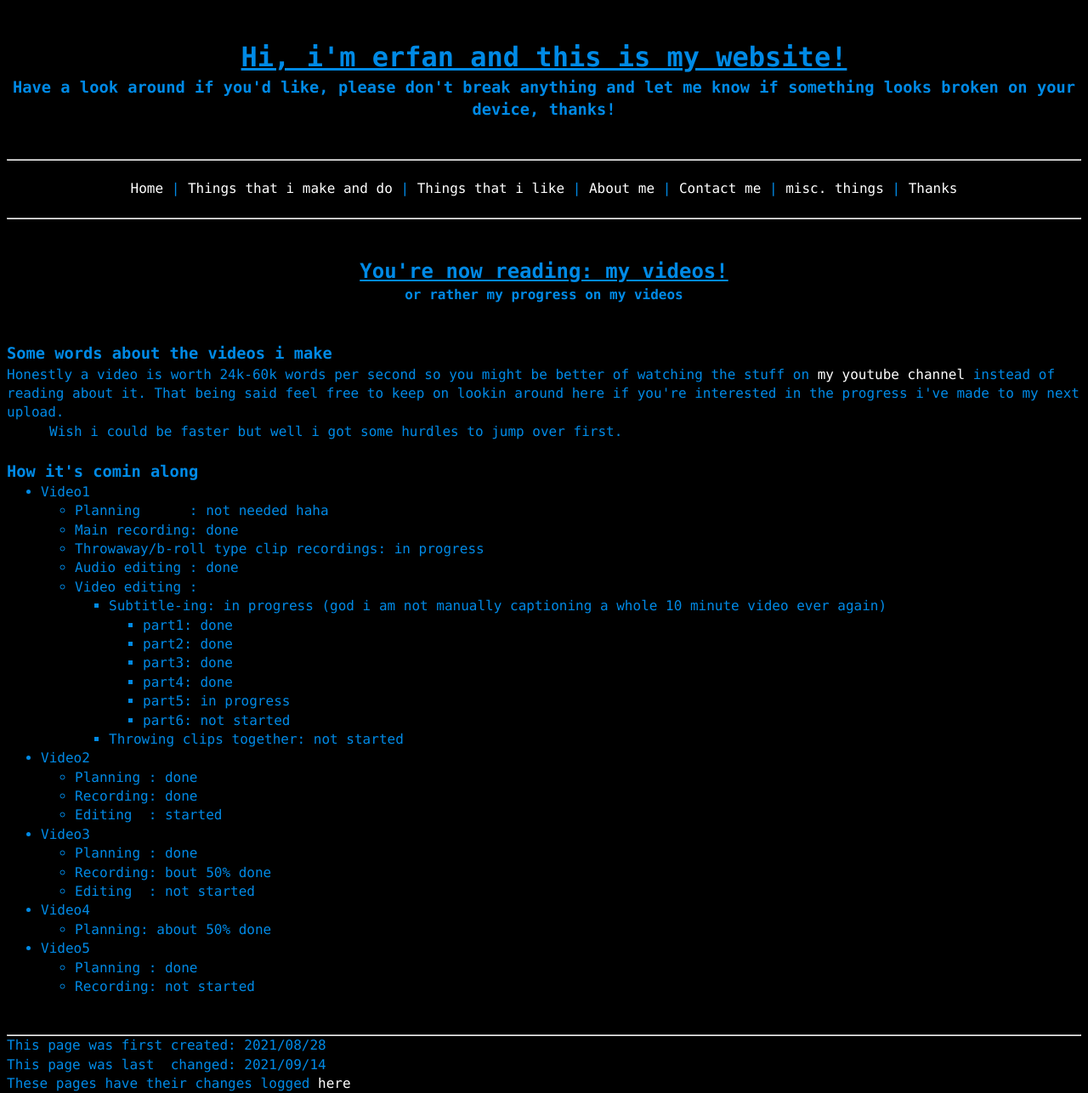
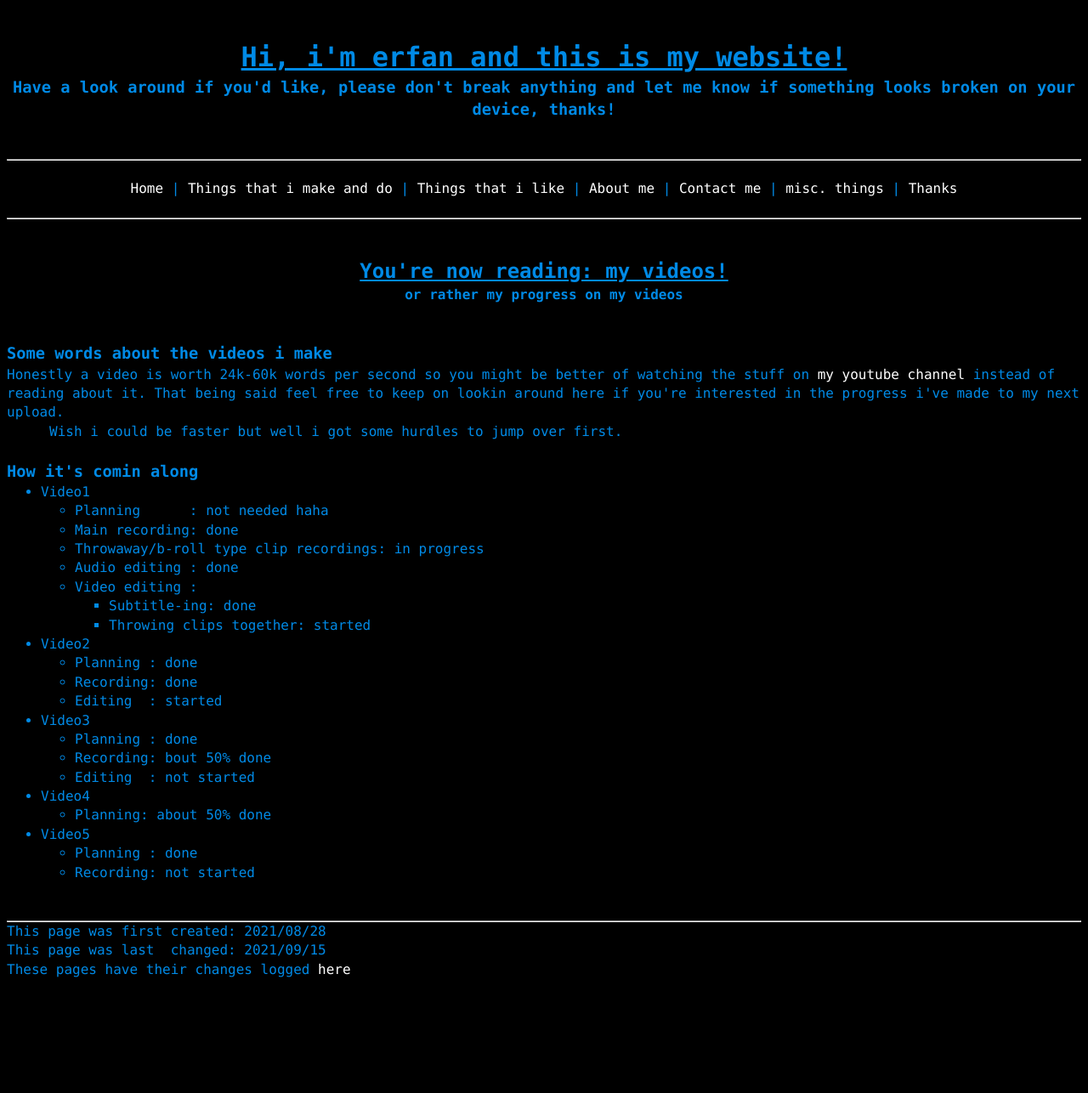
Before and after one commit to a-erfan-aa/a-erfan-aa.github.io, a Jekyll site: the page built from things-i-make/videos.html, in a window 1280 px wide. Shown: the whole page at 85% size. Built offline with Jekyll 4.4.1, drawn with Linux system fonts in a browser that asks for light colours; after the commit the page ends 1152 px from its top, so only the background shows below that.

Commit message:
Update video1 progress in videos.html
Also update lastChanged

```diff
--- a/things-i-make/videos.html
+++ b/things-i-make/videos.html
@@ -2,7 +2,7 @@
 layout: default
 title: My videos
 firstCreated: 2021/08/28
-lastChanged: 2021/09/14
+lastChanged: 2021/09/15
 ---
 <!-- title and subtitle -->
 <div>
@@ -33,17 +33,8 @@ lastChanged: 2021/09/14
 				<li>Audio editing&nbsp;: 							done</li>
 				<li>Video editing&nbsp;:
 					<ul>
-						<li>Subtitle-ing: in progress (god i am not manually captioning a whole 10 minute video ever again)
-							<ul>
-								<li>part1: done</li>
-								<li>part2: done</li>
-								<li>part3: done</li>
-								<li>part4: done</li>
-								<li>part5: in progress</li>
-								<li>part6: not started</li>
-							</ul>
-						</li>
-						<li>Throwing clips together: not started</li>
+						<li>Subtitle-ing: done</li>
+						<li>Throwing clips together: started</li>
 					</ul>
 				</li>
 			</ul>
```
